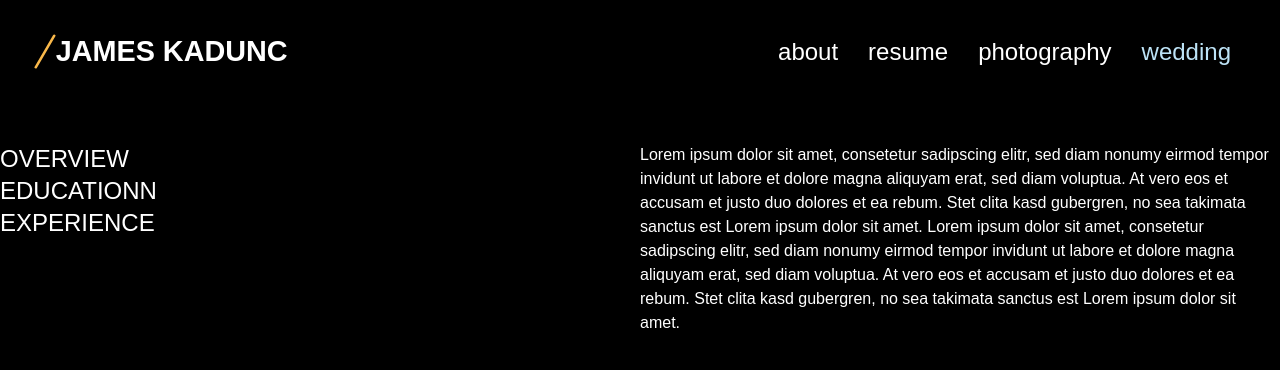
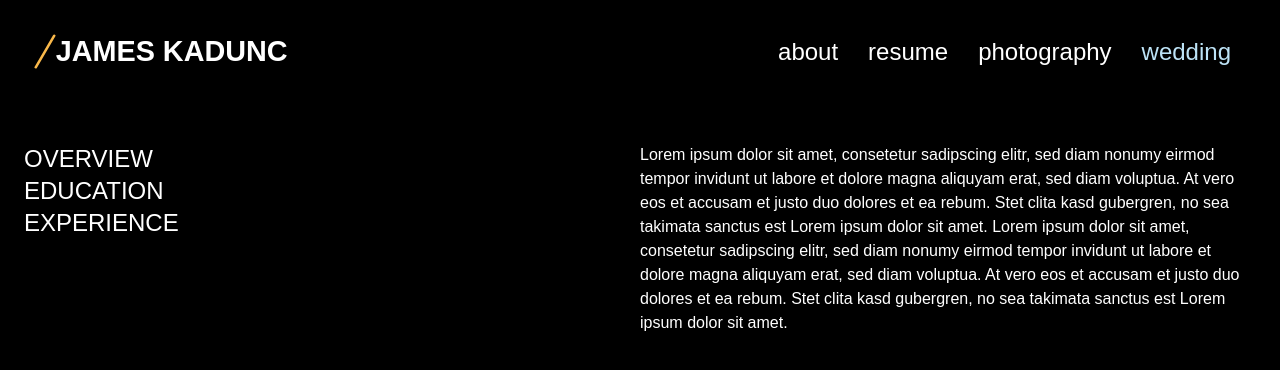
Before and after one commit to jkadunc/jimk-dot-com, a React (Create React App) app: page /resume in a window 1280 px wide. Shown: the top 370 px of the page. Built offline with nearby package versions, Linux system fonts and the light colour scheme; no server answers; a web font is replaced by a local one; what aws-amplify would draw is missing.

Commit message:
added resume heading

```diff
--- a/src/About/About.tsx
+++ b/src/About/About.tsx
@@ -1,6 +1,5 @@
 import React from 'react';
-import {  Container, Grid, Hidden } from '@material-ui/core';
-import Typography from '@material-ui/core/Typography';
+import {  Container, Grid, Hidden, Typography} from '@material-ui/core';
 
 const aboutText = [
   `Lorem ipsum dolor sit amet, consetetur sadipscing elitr, sed diam nonumy eirmod tempor invidunt ut labore et dolore magna aliquyam erat, sed diam voluptua. At vero eos et accusam et justo duo dolores et ea rebum. Stet clita kasd gubergren, no sea takimata sanctus est Lorem ipsum dolor sit amet. Lorem ipsum dolor sit amet, consetetur sadipscing elitr, sed diam nonumy eirmod tempor invidunt ut labore et dolore magna aliquyam erat, sed diam voluptua. At vero eos et accusam et justo duo dolores et ea rebum. Stet clita kasd gubergren, no sea takimata sanctus est Lorem ipsum dolor sit amet.`,
--- a/src/Resume/Resume.tsx
+++ b/src/Resume/Resume.tsx
@@ -1,6 +1,5 @@
 import React from 'react';
-import { Grid } from '@material-ui/core';
-import Typography from '@material-ui/core/Typography';
+import { Grid, Container, Typography} from '@material-ui/core';
 
 const aboutText = [
   `Lorem ipsum dolor sit amet, consetetur sadipscing elitr, sed diam nonumy eirmod tempor invidunt ut labore et dolore magna aliquyam erat, sed diam voluptua. At vero eos et accusam et justo duo dolores et ea rebum. Stet clita kasd gubergren, no sea takimata sanctus est Lorem ipsum dolor sit amet. Lorem ipsum dolor sit amet, consetetur sadipscing elitr, sed diam nonumy eirmod tempor invidunt ut labore et dolore magna aliquyam erat, sed diam voluptua. At vero eos et accusam et justo duo dolores et ea rebum. Stet clita kasd gubergren, no sea takimata sanctus est Lorem ipsum dolor sit amet.`,
@@ -10,6 +9,7 @@ const aboutText = [
 
 export default function Resume() {
   return (
+    <Container maxWidth='lg'>
      <Grid container>
         <Grid item xs={3} >
             <Grid item xs={12}>
@@ -19,7 +19,7 @@ export default function Resume() {
           </Grid>
           <Grid item xs={12}>
             <Typography variant='h5'>
-                EDUCATIONN
+                EDUCATION
             </Typography>
           </Grid>
           <Grid item xs={12}>
@@ -35,5 +35,6 @@ export default function Resume() {
         </Typography>
         </Grid>
       </Grid>
+      </Container>
   );
 }
```
Also changed, not shown: src/Resume/ResumeHeading.tsx (added, +7 -0 lines).
